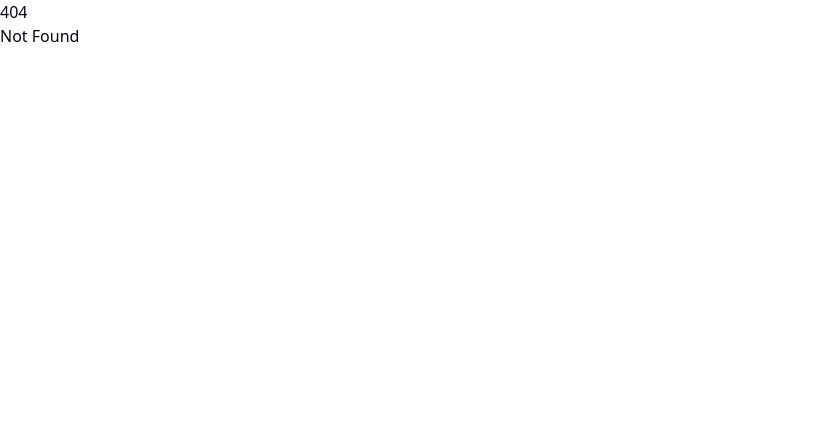
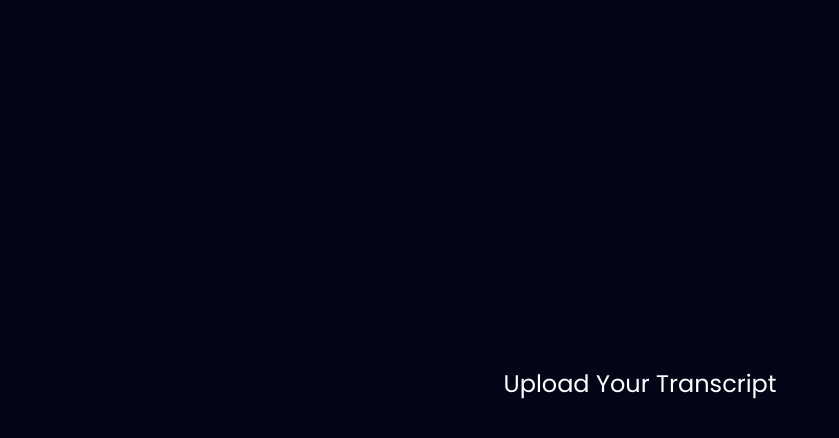
Before and after one commit to edis0n-zhang/gaucho-genie, a SvelteKit app in the folder frontend/: page /chatbot in a window 1280 px wide. Before the commit this address had no page. Shown: the top 438 px of the page, without its empty margins (0-839 px from the left). Built offline with nearby package versions, Linux system fonts and the light colour scheme.

Commit message:
Added the Get Started Button - Aden

```diff
--- a/frontend/src/app.html
+++ b/frontend/src/app.html
@@ -2,11 +2,15 @@
 <html lang="en">
 	<head>
 		<meta charset="utf-8" />
+		<link rel="stylesheet" href="https://cdnjs.cloudflare.com/ajax/libs/font-awesome/6.5.1/css/all.min.css" integrity="sha512-DTOQO9RWCH3ppGqcWaEA1BIZOC6xxalwEsw9c2QQeAIftl+Vegovlnee1c9QX4TctnWMn13TZye+giMm8e2LwA==" crossorigin="anonymous" referrerpolicy="no-referrer" />
+		<link rel="preconnect" href="https://fonts.googleapis.com">
+<link rel="preconnect" href="https://fonts.gstatic.com" crossorigin>
+<link href="https://fonts.googleapis.com/css2?family=Poppins:wght@100;200;300;400;500;600;700;800;900&family=Roboto:ital,wght@0,100;0,300;0,400;0,500;0,700;0,900;1,100;1,300;1,400;1,500;1,700;1,900&display=swap" rel="stylesheet">
 		<link rel="icon" href="%sveltekit.assets%/favicon.png" />
 		<meta name="viewport" content="width=device-width, initial-scale=1" />
 		%sveltekit.head%
 	</head>
-	<body data-sveltekit-preload-data="hover">
-		<div style="display: contents">%sveltekit.body%</div>
+	<body data-sveltekit-preload-data="hover" class="bg-slate-950 text-white relative">
+		<div style="display: contents" class="relative z-[1]">%sveltekit.body%</div>
 	</body>
 </html>
--- a/frontend/src/app.pcss
+++ b/frontend/src/app.pcss
@@ -2,6 +2,18 @@
 @tailwind components;
 @tailwind utilities;
 
+html {
+  scroll-behavior: smooth;
+}
+*{
+  font-family: 'Roboto', sans-serif;
+}
+h1,
+h2,
+h3,
+.poppins {
+  font-family: 'Poppins', sans-serif;
+}
 @layer base {
   :root {
     --background: 0 0% 100%;
--- a/frontend/src/routes/+page.svelte
+++ b/frontend/src/routes/+page.svelte
@@ -1,6 +1,14 @@
 <script lang="ts">
 	import LightSwitch from '$lib/components/LightSwitch.svelte';
-</script>
+	import { goto } from '$app/navigation';
+  </script>
 
-<LightSwitch />
-<p>hello world</p>
+  <LightSwitch />
+
+  <div class="flex flex-col items-center justify-center h-screen">
+	<div class="mb-8">
+	  <button on:click={() => goto('/chatbot')} class="bg-blue-500 text-white px-4 py-2 rounded">
+		Get Started
+	  </button>
+	</div>
+  </div>
--- /dev/null
+++ b/frontend/src/routes/chatbot/+page.svelte
@@ -0,0 +1,11 @@
+<!-- src/routes/upload.svelte -->
+<script>
+    export let params;
+  </script>
+
+  <div class="flex flex-col items-center justify-center h-screen">
+    <div class="mb-8">
+      <h2 class="text-2xl">Upload Your Transcript</h2>
+      <!-- Add your file upload logic here -->
+    </div>
+  </div>
```
